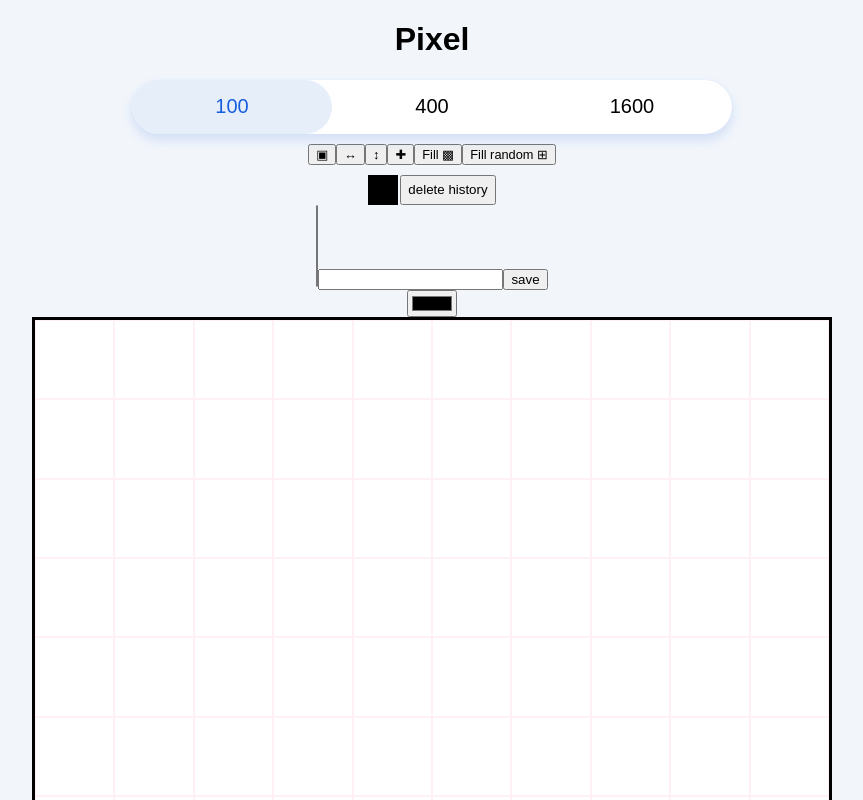
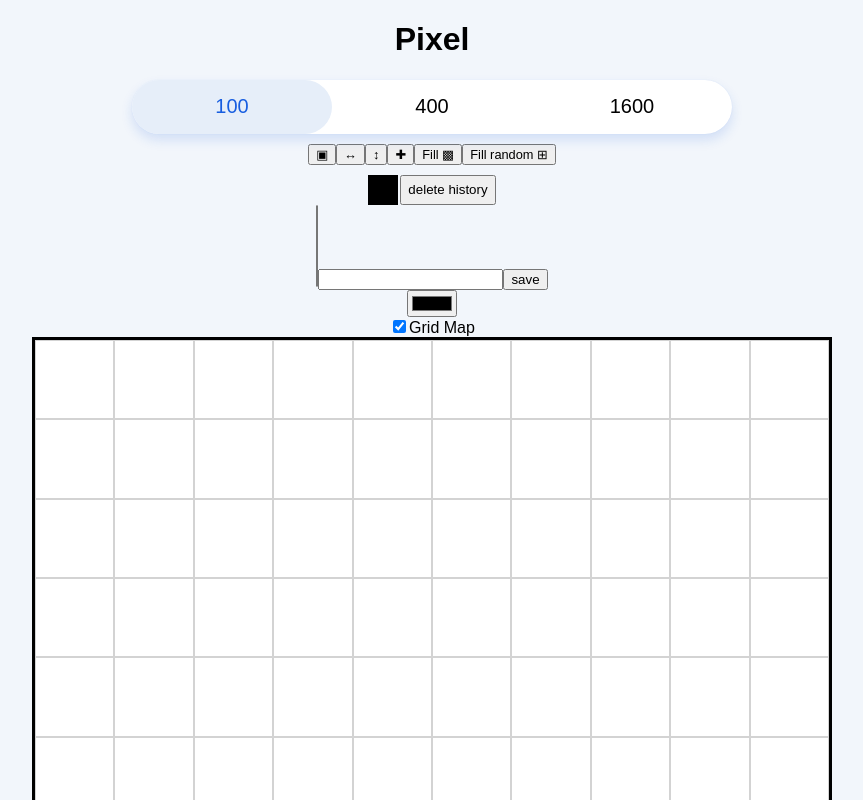
Before and after one commit to bogutskii/pixel-draw, a React (Create React App) app: page / in a window 1280 px wide. Shown: the top 800 px of the page, without its empty margins (208-1071 px from the left). Built offline with nearby package versions, Linux system fonts and the light colour scheme.

Commit message:
added grid markup control

```diff
--- a/src/Components/Field.css
+++ b/src/Components/Field.css
@@ -12,7 +12,7 @@
     width: 10%;
     height: 10%;
     box-sizing: border-box;
-    border: 1px solid lavenderblush;
+
 }
 
 .color-history {
@@ -52,7 +52,6 @@ body {
     justify-content: center;
     display: flex;
     align-items: center;
-    justify-content: center;
 }
 .tabs {
     display: flex;
--- a/src/Components/Field.js
+++ b/src/Components/Field.js
@@ -8,8 +8,9 @@ import DrawHistory from "./DrawHistory";
 
 const Field = (props) => {
     const [continueToDraw, setContinueToDraw] = useState(false);
+    const [gridMap, setGridMap] = useState(true);
 
-    const {field, currentColor, changeColor, saveToHistory, changePixelColor, clearField, pixelSize} = props;
+    const {field, currentColor, changeColor, changePixelColor, clearField, pixelSize} = props;
 
     const onKeyPressed = (e) => {
         if (e.code === "Space" || e.type === "mousedown") {
@@ -32,11 +33,23 @@ const Field = (props) => {
             <Brush/>
             <ColorHisory/>
             <DrawHistory/>
+
             <input
                 type="color"
                 value={currentColor}
                 onChange={(e) => changeColor(e.target.value)}
             />
+            <div className="grid-Map mg-10">
+                <div>
+                    <input
+                        type="checkbox"
+                        value={gridMap}
+                        checked={gridMap}
+                        onChange={() => setGridMap(!gridMap)}
+                    />
+                    <label htmlFor="border">Grid Map</label>
+                </div>
+            </div>
 
             <div className="grid"
                 //onKeyDown={onKeyPressed}
@@ -50,7 +63,12 @@ const Field = (props) => {
                 {field.map((el, i) => (
                     <div
                         className="pixel"
-                        style={{background: el.color, width: pixelSize + '%', height: pixelSize + '%'}}
+                        style={{
+                            background: el.color,
+                            width: pixelSize + '%',
+                            height: pixelSize + '%',
+                            border: gridMap ? "1px solid lightgrey" : ""
+                        }}
                         onClick={() => changePixelColor(i)}
                         onMouseOver={() => changePixelColor(continueToDraw ? i : undefined)}
 
@@ -60,7 +78,7 @@ const Field = (props) => {
                     </div>
                 ))}
             </div>
-            <p></p>
+
             <button onClick={clearField}>Clear field</button>
         </>
     );
--- a/src/Components/redux/reducers.js
+++ b/src/Components/redux/reducers.js
@@ -69,11 +69,6 @@ const drawField = (state = initialState, action) => {
                 } : el)
             }
 
-
-            // let copyField = [...state.field].map((el, i) => i === action.payload.index ? {
-            //     ...el,
-            //     color: state.currentColor
-            // } : el)
             let copyField = brushFill(action.payload.index, state.brush, state.currentSize, [...state.field])
 
             return {
@@ -119,15 +114,19 @@ const drawField = (state = initialState, action) => {
                     currentSize: 1600,
                     pixelSize: 2.5
                 }
+            } else {
+                return state
+            }
 
-            }
-        case  'CHANGE_BRUSH'
+        case
+        'CHANGE_BRUSH'
         :
             return {
                 ...state, brush: action.payload.brush
             }
 
-        case  'ADD_DRAW_TO_HISTORY'
+        case
+        'ADD_DRAW_TO_HISTORY'
         :
             return {
                 ...state, drawHistory: [...state.drawHistory,
@@ -138,13 +137,14 @@ const drawField = (state = initialState, action) => {
                         field: state.field
                     }]
             }
-        case 'GET_DRAW_FROM_HISTORY'
+        case
+        'GET_DRAW_FROM_HISTORY'
         :
             return {
                 ...state,
-                        currentSize: state.drawHistory[action.payload.index].currentSize,
-                        field: state.drawHistory[action.payload.index].field,
-                        pixelSize: state.drawHistory[action.payload.index].pixelSize,
+                currentSize: state.drawHistory[action.payload.index].currentSize,
+                field: state.drawHistory[action.payload.index].field,
+                pixelSize: state.drawHistory[action.payload.index].pixelSize,
             }
 
 
```
